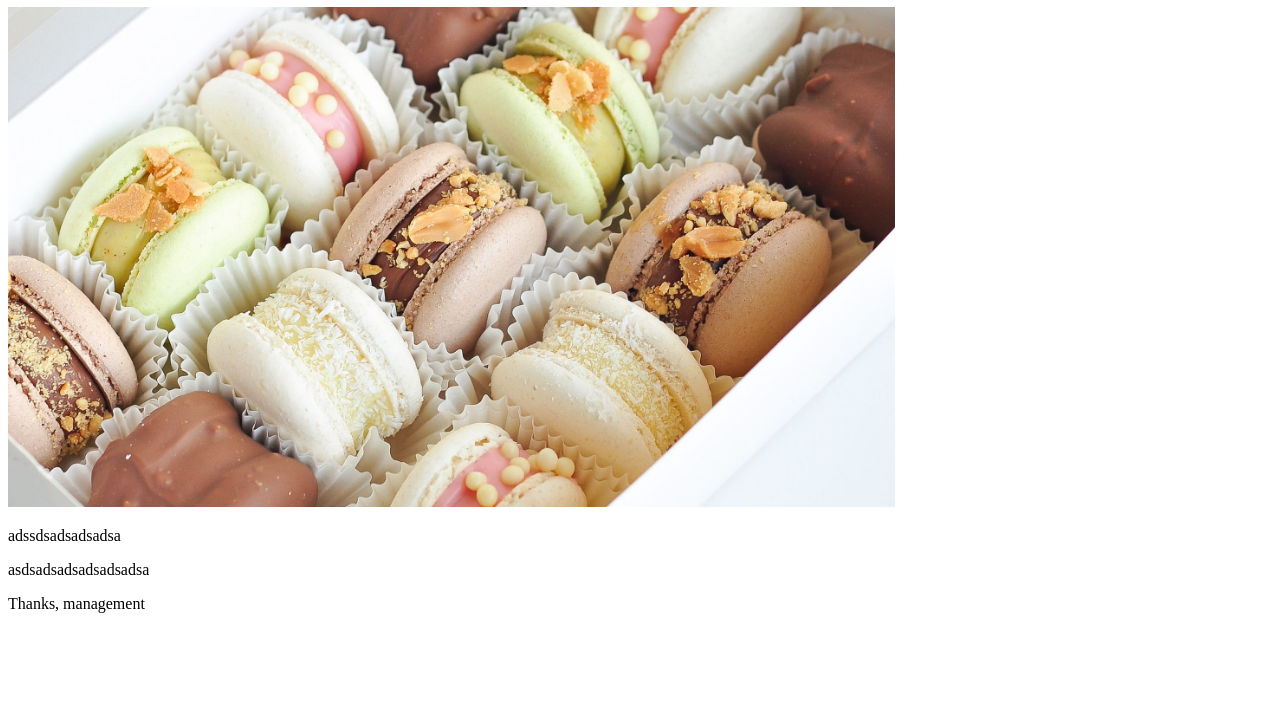
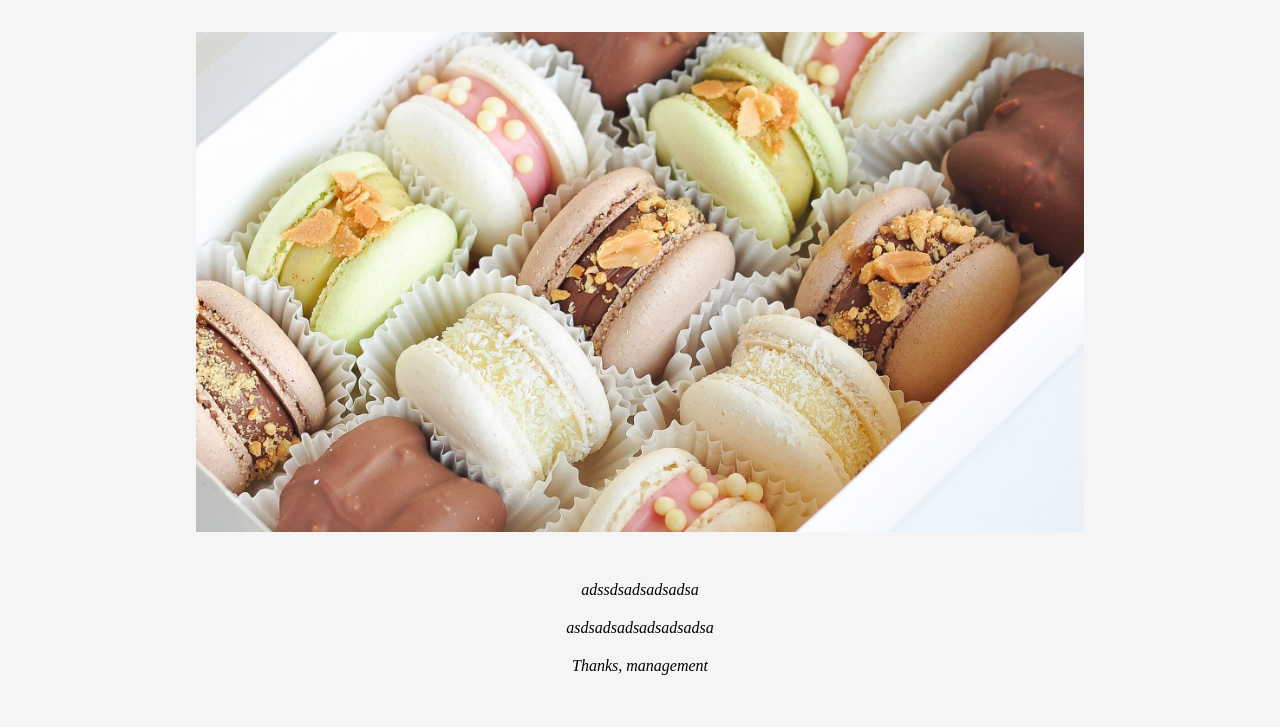
Before and after one commit to blaztted/restaurant-page-2, a website built with webpack: page dist/index.html in a window 1280 px wide. Shown: the part 73-800 px from the top of the page. Built offline with nearby package versions, Linux system fonts and the light colour scheme.

Commit message:
set basic css

```diff
--- a/src/styles.css
+++ b/src/styles.css
@@ -0,0 +1,29 @@
+body {
+    background-color: whitesmoke;
+
+   /*  min-height: 100vh;
+    margin: 0px;
+    padding: 0px;
+    text-align: center; */
+}
+
+#content{
+  /*   display: flex; */
+/*     min-height: 100vh; */
+
+    margin: 0px;
+    padding: 0px;
+    text-align: center;
+   /*  justify-content: center; */
+}
+
+.top-img{
+    margin:25px;
+}
+
+.landing-page-copy{
+    margin-top: 20px;
+    color: grey
+    font-weight: 900;
+    font-style:oblique;
+}
```
Also changed, not shown: dist/index.html.
